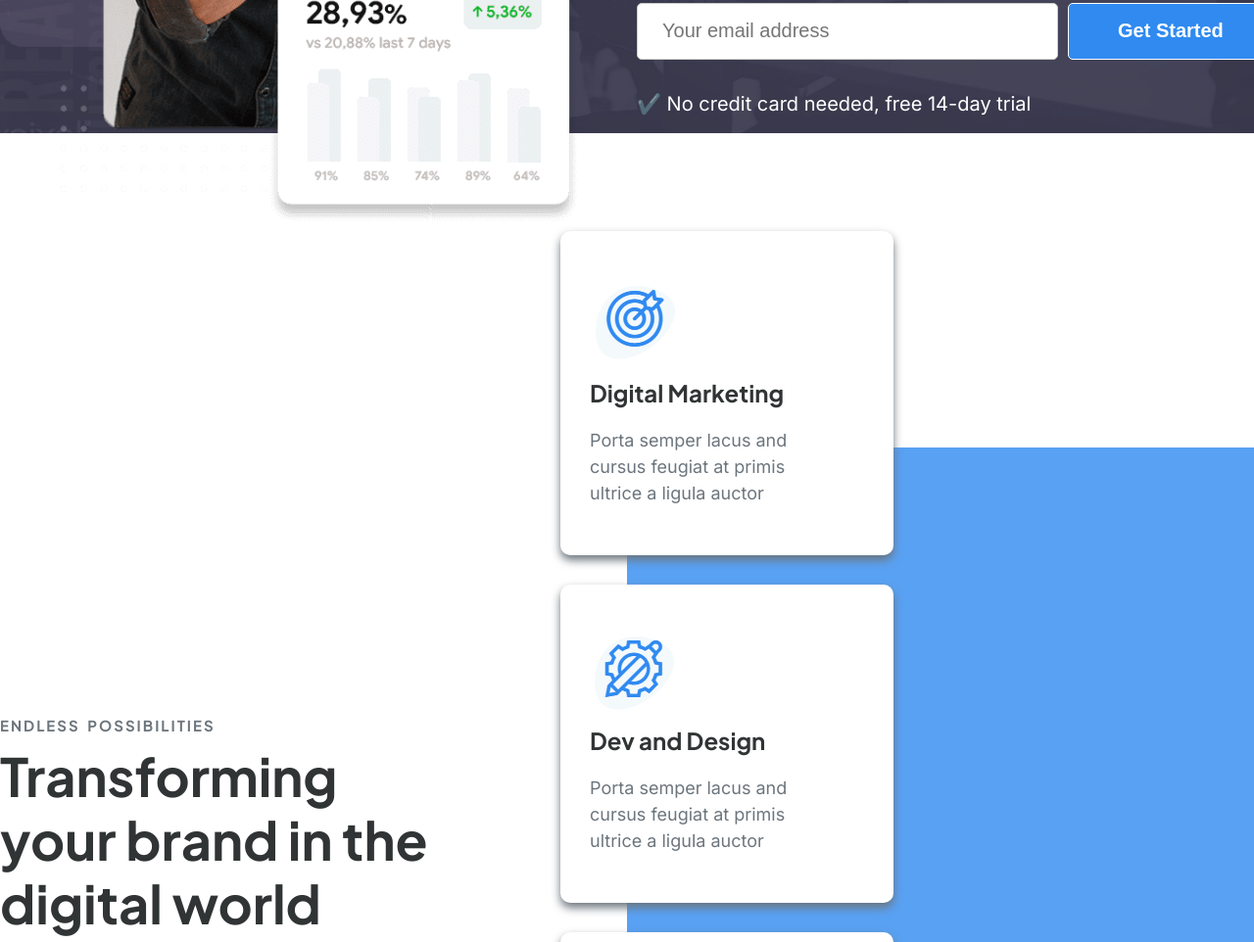
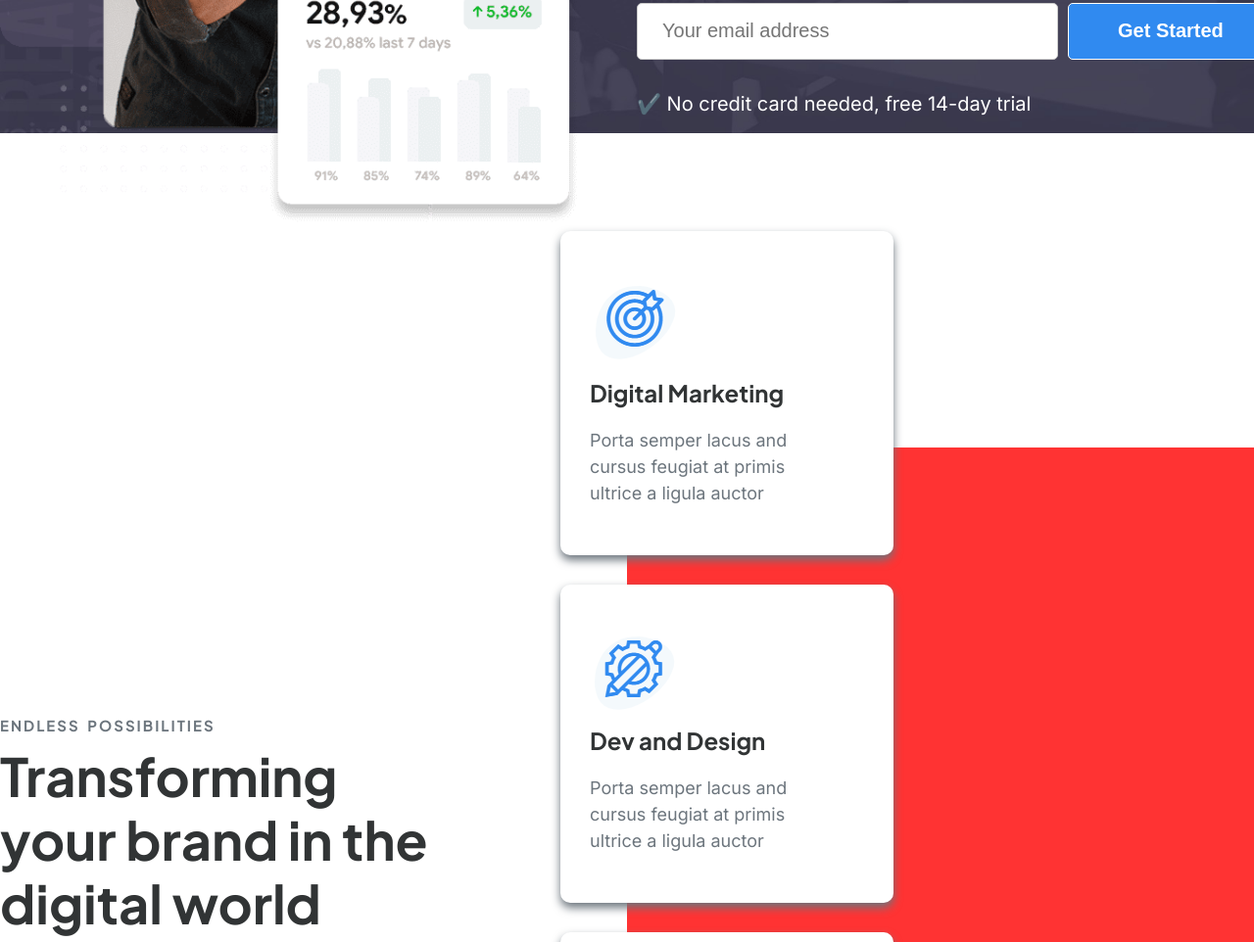
Before and after one commit to alhelal522/Boilerplace-first, a plain HTML site: page sol.html in a window 1280 px wide. Shown: the part 664-1626 px from the top of the page at 98% size. Drawn offline with Linux system fonts and the light colour scheme.

Commit message:
my first commit

```diff
--- a/assets/css/sol.css
+++ b/assets/css/sol.css
@@ -218,7 +218,7 @@ button:hover {
 
 .iser::after{
     content: "";
-    background-color: #308AF0;
+    background-color: red;
     position: absolute;
     top: 20%;
     right: 0;
```
